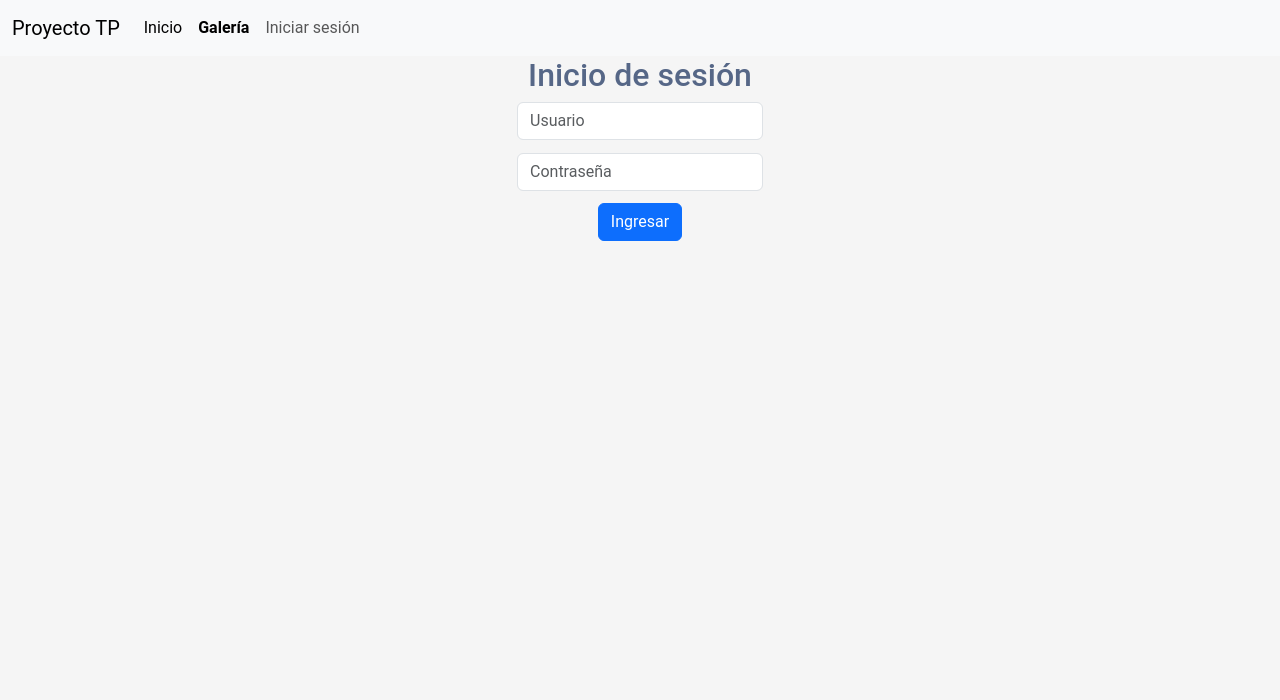
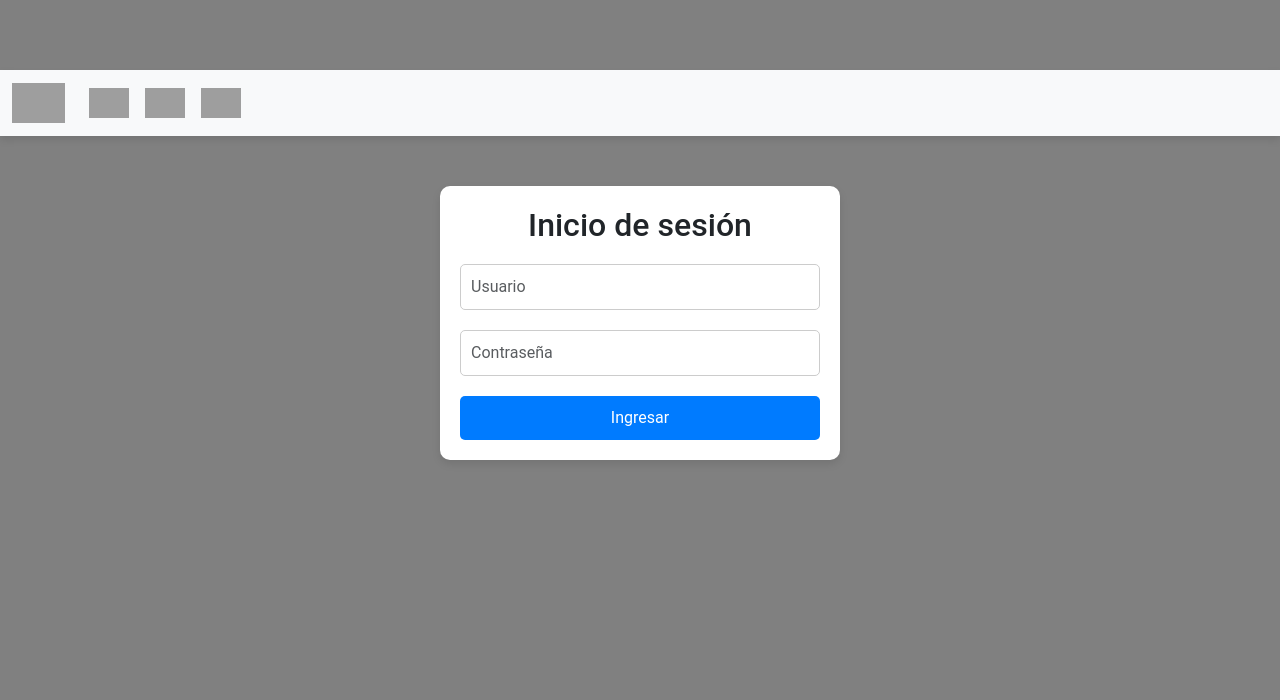
Before and after one commit to Chinampa01/COM9-Gutierrez-Almir-n-Cuellar, a Django app: page /accounts/login/ in a window 1280 px wide. Shown: the top 700 px of the page. Run offline with Django 5.2, Linux system fonts and the light colour scheme; some libraries are stand-ins or nearby versions; grey boxes are pictures that could not be loaded.

Commit message:
se agregaron png en vez de las opciones en el la barra de navegacion, se agrego un png en el index como portada de la pagina, se cambio el estilo de login sutilmente, se creo una una carpeta con la fuente de letras inspirado en rick & morty para posteriormente implementarlo en toda la pagina

```diff
--- a/app/templates/header.html
+++ b/app/templates/header.html
@@ -11,35 +11,74 @@
 </head>
 
 <body>
+    <!-- Barra de navegación -->
     <nav class="navbar navbar-expand-lg bg-body-tertiary">
         <div class="container-fluid">
-            <a class="navbar-brand" href="#">Proyecto TP</a>
+            <!-- Logo de la barra -->
+            <a class="navbar-brand" href="#">
+                <img src="https://1000marcas.net/wp-content/uploads/2022/04/Rick-and-Morty.png"
+                     alt="Rick and Morty"
+                     style="height: 40px; width: auto;">
+            </a>
+            <!-- Botón para versión móvil -->
             <button class="navbar-toggler" type="button" data-bs-toggle="collapse" data-bs-target="#navbarSupportedContent" aria-controls="navbarSupportedContent" aria-expanded="false" aria-label="Toggle navigation">
-        <span class="navbar-toggler-icon"></span>
-      </button>
+                <span class="navbar-toggler-icon"></span>
+            </button>
+            <!-- Enlaces de navegación -->
             <div class="collapse navbar-collapse" id="navbarSupportedContent">
                 <ul class="navbar-nav me-auto mb-2 mb-lg-0">
+                    <!-- Inicio -->
                     <li class="nav-item">
-                        <a class="nav-link active" aria-current="page" href="{% url 'index-page' %}">Inicio</a>
+                        <a class="nav-link active" aria-current="page" href="{% url 'index-page' %}">
+                            <img src="https://www.clipartmax.com/png/full/218-2180147_animated-house-download-rick-and-morty-house-transparent.png"
+                                 alt="Inicio"
+                                 style="height: 30px; width: auto;">
+                        </a>
                     </li>
+                    <!-- Galería -->
                     <li class="nav-item">
-                        <a class="nav-link active" aria-current="page" href="{% url 'home' %}"><strong>Galería</strong></a>
+                        <a class="nav-link active" aria-current="page" href="{% url 'home' %}">
+                            <img src="https://e1.pngegg.com/pngimages/4/543/png-clipart-rick-and-morty-hq-resource-monsters-illustration.png"
+                                 alt="galeria"
+                                 style="height: 30px; width: auto;">
+                        </a>
                     </li>
+                    <!-- Favoritos (sólo si está autenticado) -->
                     {% if request.user.is_authenticated %}
                     <li class="nav-item">
-                        <a class="nav-link" href="{% url 'favoritos' %}">Favoritos</a>
+                        <a class="nav-link active" aria-current="page" href="{% url 'favoritos' %}">
+                            <img src="https://www.pngfind.com/pngs/m/678-6780064_transparent-rick-face-png-rick-and-morty-pixel.png"
+                                 alt="favoritos"
+                                 style="height: 30px; width: auto;">
+                        </a>
                     </li>
                     {% endif %}
+                    <!-- Salir o Iniciar sesión -->
                     <li class="nav-item">
                         {% if request.user.is_authenticated %}
-                        <a class="nav-link" href="{% url 'exit' %}">Salir</a> {% else %}
-                        <a class="nav-link" href="{% url 'login' %}">Iniciar sesión</a> {% endif %}
+                        <a class="nav-link active" aria-current="page" href="{% url 'exit' %}">
+                            <img src="https://toppng.com/uploads/preview/rick-and-morty-transparent-png-fondos-de-pantalla-rick-and-morty-11563232588ssxitvsnqs.png"
+                                 alt="salir"
+                                 style="height: 30px; width: auto;">
+                        </a>
+                        {% else %}
+                        <a class="nav-link active" aria-current="page" href="{% url 'login' %}">
+                            <img src="https://toppng.com/uploads/preview/crossover-danny-phantom-and-rick-and-morty-image-rick-and-morty-11563223778l2dnjvjjby.png"
+                                 alt="login"
+                                 style="height: 30px; width: auto;">
+                        </a>
+                        {% endif %}
                     </li>
                 </ul>
-
-
             </div>
         </div>
     </nav>
 
-    {% block content %} {% endblock %} {% include "footer.html" %}
+    <!-- Contenido principal -->
+    {% block content %} {% endblock %}
+
+    <!-- Footer -->
+    {% include "footer.html" %}
+</body>
+
+</html>
--- a/app/templates/registration/login.html
+++ b/app/templates/registration/login.html
@@ -1,17 +1,20 @@
-{% extends 'header.html' %} {% block content %}
-<div class="login-form" style="text-align: center;">
-    <form action="" method="POST" style="display: inline-block;">
+{% extends 'header.html' %}
+{% block content %}
+<div class="container" style="margin-top: 50px; text-align: center;">
+    <div class="login-form" style="max-width: 400px; margin: 0 auto; padding: 20px; background-color: #fff; border-radius: 10px; box-shadow: 0 4px 8px rgba(0, 0, 0, 0.1);">
+        <form action="" method="POST">
             {% csrf_token %}
-        <h2 class="text-center">Inicio de sesión</h2>
-        <div class="form-group" style="margin-bottom: 5%;">
-            <input type="text" name="username" id="username" class="form-control" placeholder="Usuario" required="required">
+            <h2 class="text-center" style="margin-bottom: 20px;">Inicio de sesión</h2>
+            <div class="form-group" style="margin-bottom: 20px;">
+                <input type="text" name="username" id="username" class="form-control" placeholder="Usuario" required>
             </div>
-        <div class="form-group" style="margin-bottom: 5%;">
-            <input type="password" name="password" id="password" class="form-control" placeholder="Contraseña" required="required">
+            <div class="form-group" style="margin-bottom: 20px;">
+                <input type="password" name="password" id="password" class="form-control" placeholder="Contraseña" required>
             </div>
             <div class="form-group">
-            <button type="submit" class="btn btn-primary btn-block">Ingresar</button>
+                <button type="submit" class="btn btn-primary btn-block" style="width: 100%;">Ingresar</button>
             </div>
         </form>
     </div>
+</div>
 {% endblock %}
--- a/static/styles.css
+++ b/static/styles.css
@@ -1,7 +1,7 @@
 body {
-    color: #566787;
-    background: #f5f5f5;
+    background-color: gray;
     font-family: 'Roboto', sans-serif;
+    padding-top: 70px; /* Espacio para la barra fija */
 }
 
 .table-responsive {
@@ -140,3 +140,39 @@ table.table td i {
     margin-top: 6px;
     font-size: 95%;
 }
+
+.login-form {
+    max-width: 400px;
+    margin: 0 auto;
+    padding: 20px;
+    background-color: #fff;
+    border-radius: 10px;
+    box-shadow: 0 4px 8px rgba(0, 0, 0, 0.1);
+}
+.login-form input {
+    width: 100%;
+    padding: 10px;
+    margin-bottom: 15px;
+    border: 1px solid #ccc;
+    border-radius: 5px;
+}
+.login-form input:focus {
+    outline: none;
+    border-color: #007bff;
+}
+.login-form button {
+    width: 100%;
+    padding: 10px;
+    background-color: #007bff;
+    color: white;
+    border: none;
+    border-radius: 5px;
+    cursor: pointer;
+}
+.login-form button:hover {
+    background-color: #0056b3;
+}
+.navbar {
+    z-index: 1030; /* Asegura que la barra esté siempre sobre otros elementos */
+    box-shadow: 0 4px 8px rgba(0, 0, 0, 0.1);
+}
```
Also changed, not shown: app/templates/index.html (+32 -8 lines), Fuente Rick & Morty/get_schwifty.ttf (added), db.sqlite3. Lines whose indentation alone changed are shown as unchanged.
